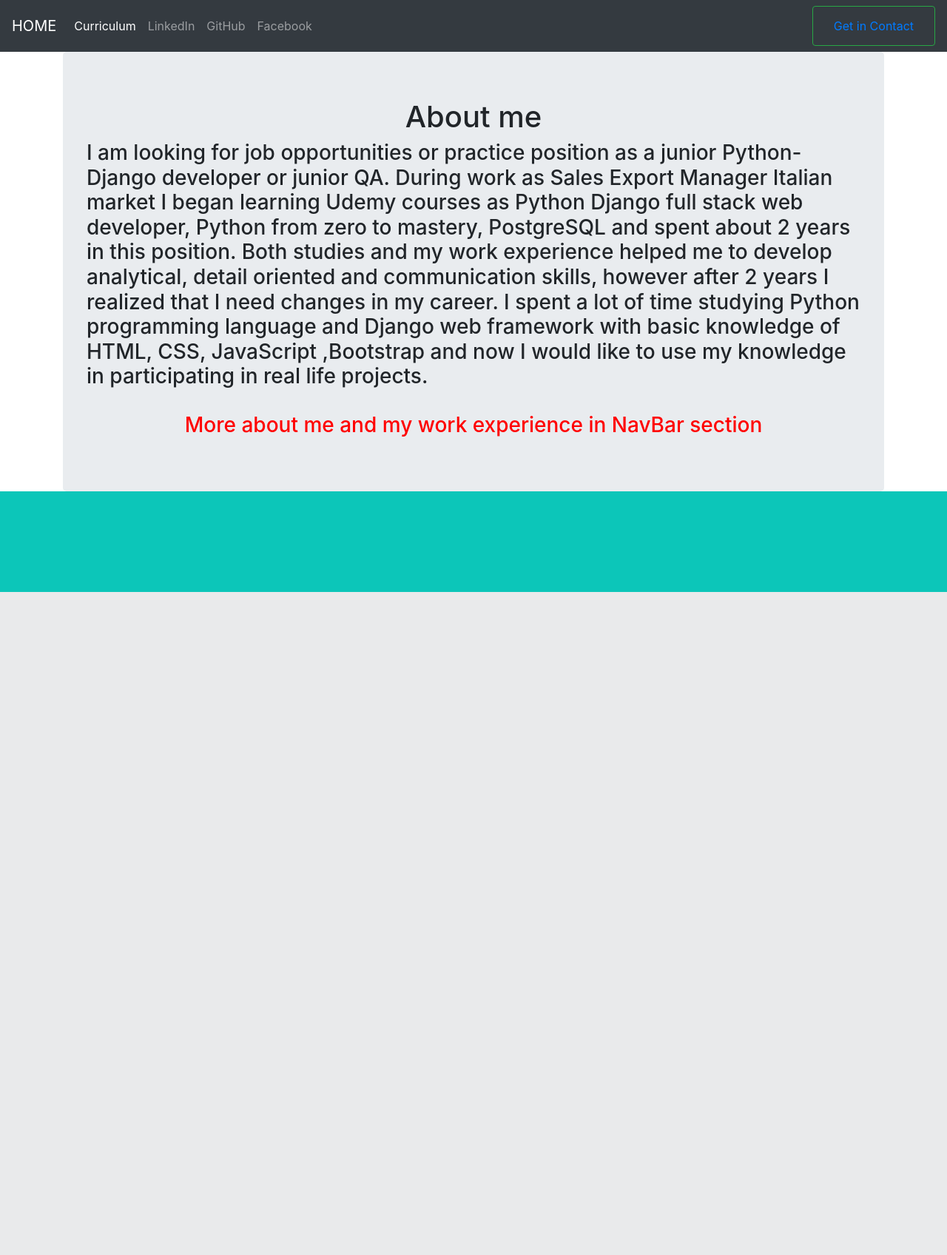
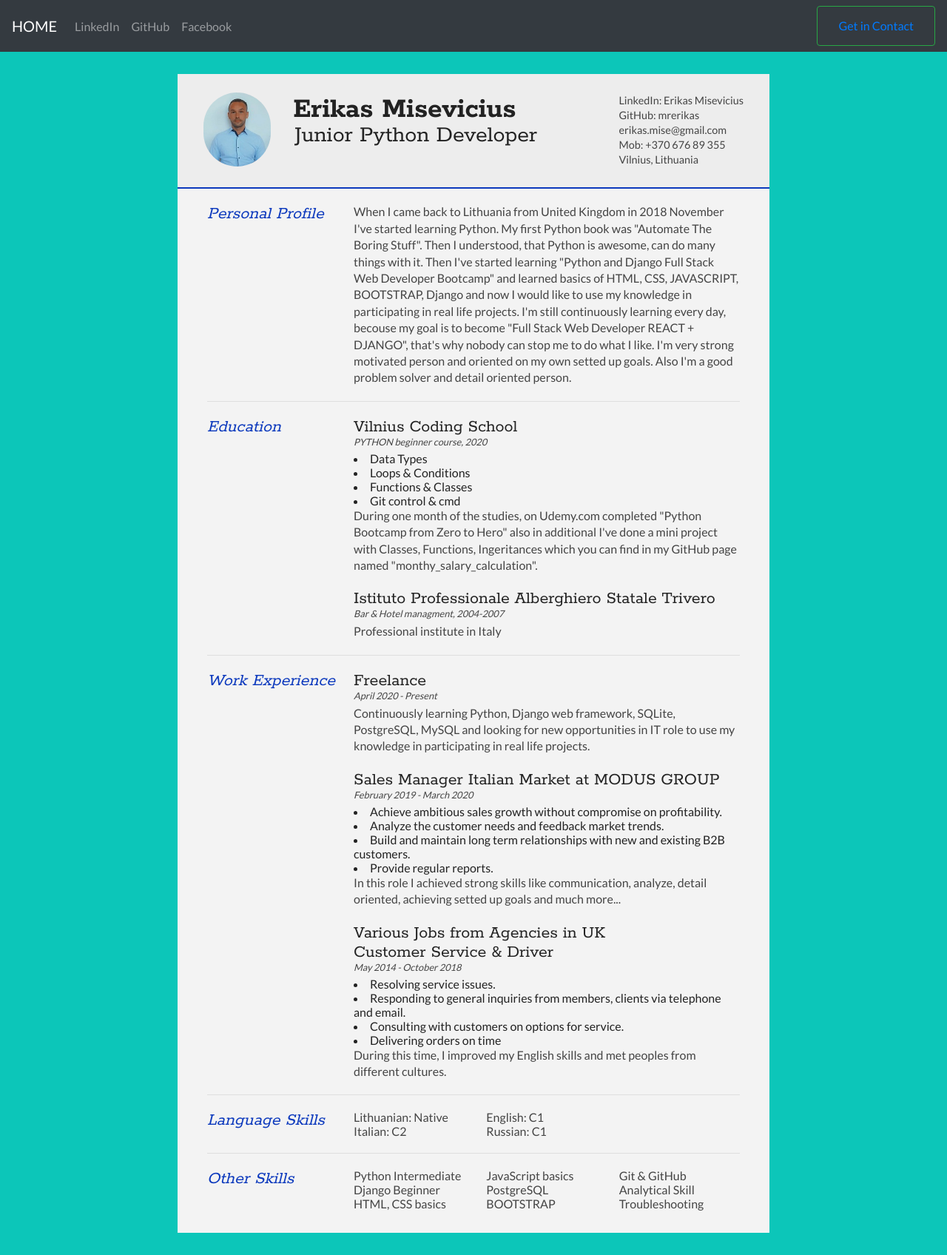
Before and after one commit to mrerikas/resume-web, a Django app: page / in a window 1280 px wide. Shown: the whole page at 74% size. Before the commit the page ends 800 px from the top, so only its background shows below. Run offline with Django 3.2, Linux system fonts and the light colour scheme; some libraries are stand-ins or nearby versions.

Commit message:
last changes

```diff
--- a/myapp/templates/home.html
+++ b/myapp/templates/home.html
@@ -17,6 +17,7 @@
 		<script src="//html5shiv.googlecode.com/svn/trunk/html5.js"></script>
 		<![endif]-->
 	</head>
+	<body>
 
 	<nav class="navbar navbar-expand-lg navbar-dark bg-dark">
 		<a class="navbar-brand" href="{% url 'home' %}">HOME</a>
@@ -26,9 +27,6 @@
 
 		<div class="collapse navbar-collapse" id="navbarSupportedContent">
     		<ul class="navbar-nav mr-auto">
-      		<li class="nav-item active">
-				<a class="nav-link" href="{% url 'curriculum' %}">Curriculum<span class="sr-only">(current)</span></a>
-			</li>
 
 			<li class="nav-item">
 				<a class="nav-link" href="https://www.linkedin.com/in/erikas-misevicius-216699176/">LinkedIn</a>
@@ -51,19 +49,157 @@
 
 	{% block content %}
 
-	<link rel="stylesheet" href="https://stackpath.bootstrapcdn.com/bootstrap/4.5.2/css/bootstrap.min.css" integrity="sha384-JcKb8q3iqJ61gNV9KGb8thSsNjpSL0n8PARn9HuZOnIxN0hoP+VmmDGMN5t9UJ0Z" crossorigin="anonymous">
+	<body id="top">
+	<div id="cv" class="instaFade">
+		<div class="mainDetails">
+			<div id="headshot" class="quickFade">
+				<img src="{% static 'images/Erikas.jpg' %}" alt="Erikas Misevicius" />
+			</div>
 
-	<div class='container'>
-      <div class='jumbotron'>
-			<h1 style="text-align: center;"> About me </h1>
+			<div id="name">
+				<h1 class="quickFade delayTwo">Erikas Misevicius</h1>
+				<h2 class="quickFade delayThree">Junior Python Developer</h2>
+			</div>
 
-			<h3>I am looking for job opportunities or practice position as a junior Python-Django developer or junior QA. During work as Sales Export Manager Italian market I began learning Udemy courses as Python Django full stack web developer, Python from zero to mastery, PostgreSQL and spent about 2 years in this position. Both studies and my work experience helped me to develop analytical, detail oriented and communication skills, however after 2 years I realized that I need changes in my career. I spent a lot of time studying Python programming language and Django web framework with basic knowledge of HTML, CSS, JavaScript ,Bootstrap and now I would like to use my knowledge in participating in real life projects.</h3>
-			<br>
-			<h3 style="text-align: center; color: red;"> More about me and my work experience in NavBar section </h3>
+			<div id="contactDetails" class="quickFade delayFour">
+				<ul>
+					<li>LinkedIn: <a href="https://www.linkedin.com/in/erikas-misevicius-216699176/">Erikas Misevicius</a></li>
+					<li>GitHub: <a href="https://github.com/mrerikas">mrerikas</a></li>
+					<li>erikas.mise@gmail.com</a></li>
+					<li>Mob: +370 676 89 355</li>
+					<li>Vilnius, Lithuania</li>
+				</ul>
+			</div>
+			<div class="clear"></div>
+		</div>
+
+		<div id="mainArea" class="quickFade delayFive">
+			<section>
+				<article>
+					<div class="sectionTitle">
+						<h1>Personal Profile</h1>
+					</div>
+
+					<div class="sectionContent">
+						<p>When I came back to Lithuania from United Kingdom in 2018 November I've started learning Python. My first Python book was "Automate The Boring Stuff". Then I understood, that Python is awesome, can do many things with it. Then I've started learning "Python and Django Full Stack Web Developer Bootcamp" and learned basics of HTML, CSS, JAVASCRIPT, BOOTSTRAP, Django and now I would like to use my knowledge in participating in real life projects. I'm still continuously learning every day, becouse my goal is to become "Full Stack Web Developer REACT + DJANGO", that's why nobody can stop me to do what I like. I'm very strong motivated person and oriented on my own setted up goals. Also I'm a good problem solver and detail oriented person.</p>
+					</div>
+				</article>
+				<div class="clear"></div>
+			</section>
+
+			<section>
+				<div class="sectionTitle">
+					<h1>Education</h1>
+				</div>
+
+				<div class="sectionContent">
+					<article>
+						<h2>Vilnius Coding School</h2>
+						<p class="subDetails">PYTHON beginner course, 2020</p>
+						<li>Data Types</li>
+						<li>Loops & Conditions</li>
+						<li>Functions & Classes</li>
+						<li>Git control & cmd</li>
+						<p>During one month of the studies, on Udemy.com completed "Python Bootcamp from Zero to Hero" also in additional I've done a mini project with Classes, Functions, Ingeritances which you can find in my GitHub page named "monthy_salary_calculation".</p>
+					</article>
+
+					<article>
+						<h2>Istituto Professionale Alberghiero Statale Trivero</h2>
+						<p class="subDetails">Bar & Hotel managment, 2004-2007</p>
+						<p>Professional institute in Italy</p>
+					</article>
+				</div>
+				<div class="clear"></div>
+			</section>
+
+			<section>
+				<div class="sectionTitle">
+					<h1>Work Experience</h1>
+				</div>
+
+				<div class="sectionContent">
+					<article>
+						<h2>Freelance</h2>
+						<p class="subDetails">April 2020 - Present</p>
+						<p>Continuously learning Python, Django web framework, SQLite, PostgreSQL, MySQL and looking for new opportunities in IT role to use my knowledge in participating in real life projects.</p>
+					</article>
+
+					<article>
+						<h2>Sales Manager Italian Market at MODUS GROUP</h2>
+						<p class="subDetails">February 2019 - March 2020</p>
+						<li>Achieve ambitious sales growth without compromise on profitability.</li>
+						<li>Analyze the customer needs and feedback market trends.</li>
+						<li>Build and maintain long term relationships with new and existing B2B customers.</li>
+						<li>Provide regular reports.</li>
+						<p>In this role I achieved strong skills like communication, analyze, detail oriented, achieving setted up goals and much more... </p>
+					</article>
+
+					<article>
+						<h2>Various Jobs from Agencies in UK</h2>
+						<h2>Customer Service & Driver</h2>
+						<p class="subDetails">May 2014 - October 2018</p>
+						<li>Resolving service issues.</li>
+						<li>Responding to general inquiries from members, clients via telephone and email.</li>
+						<li>Consulting with customers on options for service.</li>
+						<li>Delivering orders on time</li>
+						<p>During this time, I improved my English skills and met peoples from different cultures.</p>
+					</article>
+				</div>
+				<div class="clear"></div>
+			</section>
+
+			<section>
+				<div class="sectionTitle">
+					<h1>Language Skills</h1>
+				</div>
+
+				<div class="sectionContent">
+					<ul class="keySkills">
+						<li>Lithuanian: Native</li>
+						<li>Italian: C2</li>
+						<li>English: C1</li>
+						<li>Russian: C1</li>
+					</ul>
+				</div>
+				<div class="clear"></div>
+			</section>
+
+			<section>
+				<div class="sectionTitle">
+					<h1>Other Skills</h1>
+				</div>
+
+				<div class="sectionContent">
+					<ul class="keySkills">
+						<li>Python Intermediate</li>
+						<li>Django Beginner</li>
+						<li>HTML, CSS basics</li>
+						<li>JavaScript basics</li>
+						<li>PostgreSQL</li>
+						<li>BOOTSTRAP</li>
+						<li>Git & GitHub</li>
+						<li>Analytical Skill</li>
+						<li>Troubleshooting</li>
+					</ul>
+				</div>
+				<div class="clear"></div>
+			</section>
+
 		</div>
 	</div>
 
-	{% endblock %}
 
-</body>
+		<script type="text/javascript">
+		var gaJsHost = (("https:" == document.location.protocol) ? "https://ssl." : "http://www.");
+		document.write(unescape("%3Cscript src='" + gaJsHost + "google-analytics.com/ga.js' type='text/javascript'%3E%3C/script%3E"));
+		</script>
+		<script type="text/javascript">
+		var pageTracker = _gat._getTracker("UA-3753241-1");
+		pageTracker._initData();
+		pageTracker._trackPageview();
+		</script>
+
+		{% endblock %}
+
+	</body>
 </html>
--- a/myapp/urls.py
+++ b/myapp/urls.py
@@ -5,5 +5,4 @@ from . import views
 urlpatterns = [
     path("", views.home, name="home"),
     path("contact/", views.contact, name="contact"),
-    path("curriculum/", views.curriculum, name="curriculum"),
 ]
--- a/myapp/views.py
+++ b/myapp/views.py
@@ -8,11 +8,6 @@ def home(request):
     return render(request, "home.html", context)
 
 
-def curriculum(request):
-    context = {}
-    return render(request, "curriculum.html", context)
-
-
 def contact(request):
     context = {}
     return render(request, "contact.html", context)
```
